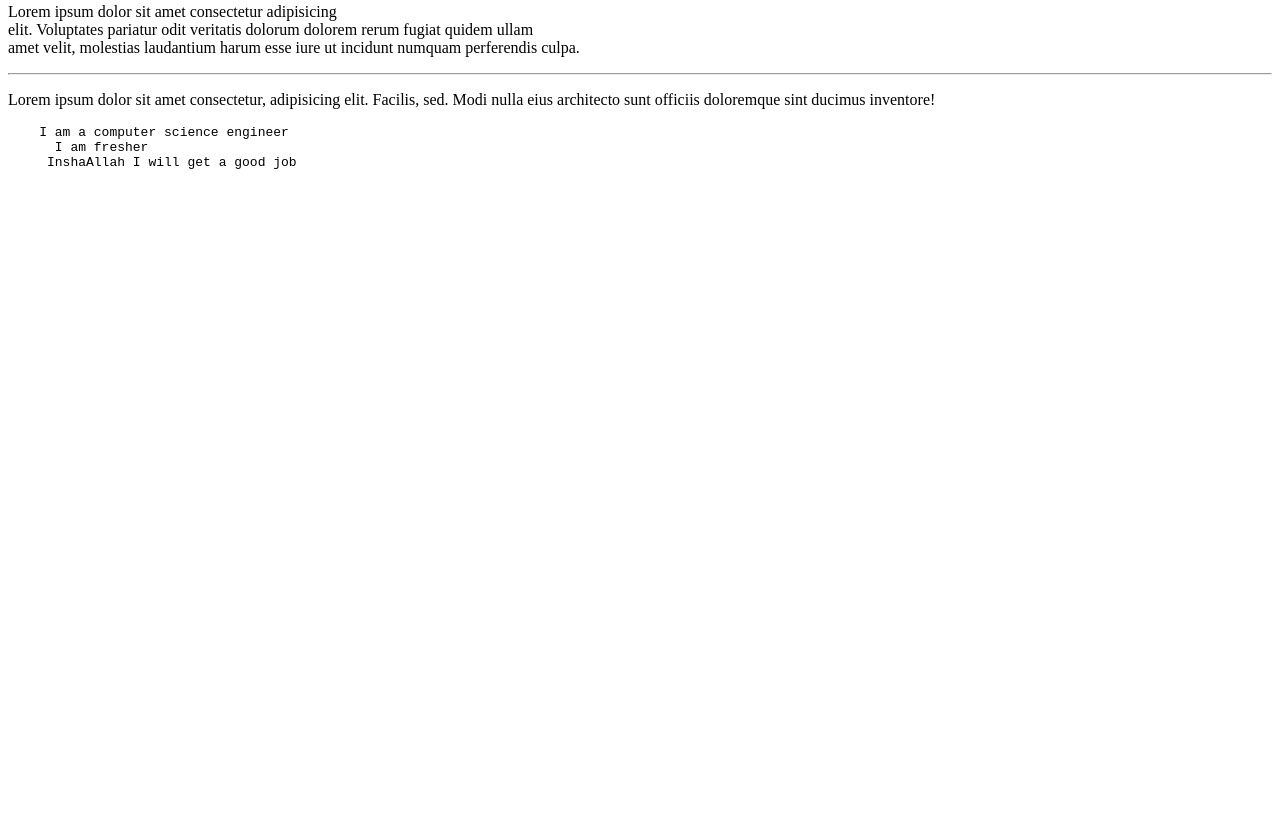
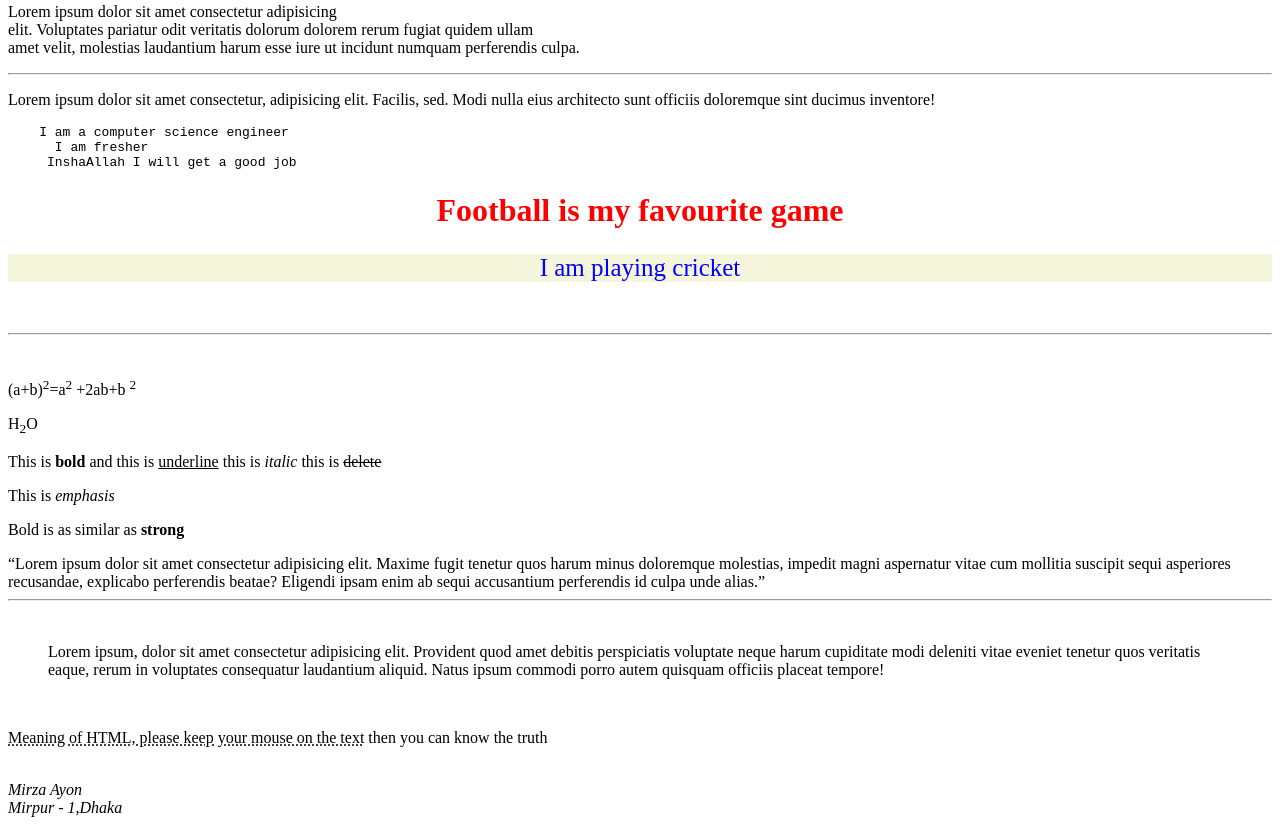
Before and after one commit to MirzaAyon/HTML-practice, a plain HTML site: page HTML Tags/index.html in a window 1280 px wide. Shown: the part 326-1151 px from the top of the page. Before the commit the page ends 800 px from the top, so only its background shows below. Drawn offline with Linux system fonts and the light colour scheme.

Commit message:
3rd commit

```diff
--- a/HTML Tags/index.html
+++ b/HTML Tags/index.html
@@ -28,4 +28,32 @@
       I am fresher
      InshaAllah I will get a good job
 </pre>
+<h1 style="text-align: center; color: red;">Football is my favourite game</h1>
+<p style="text-align: center; color: blue; background-color: beige; font-size: 25px;">
+    I am playing cricket
+</p>
+<br>
+<hr>
+<br>
+<p>(a+b)<sup>2</sup>=a<sup>2</sup> +2ab+b <sup>2</sup></p> <!-- this is called html formating-->
+<p>H<sub>2</sub>O</p>
+<p>This is <b>bold</b> and this is  <u>underline</u> this is <i>italic</i> this is <del>delete</del></p>
+<p>This is <em>emphasis</em></p> <!-- emphasis is as italic-->
+<p>Bold is as similar as <strong>strong</strong></p>
+<q>Lorem ipsum dolor sit amet consectetur adipisicing elit. Maxime fugit tenetur quos harum minus doloremque molestias, impedit magni aspernatur vitae cum mollitia suscipit sequi asperiores recusandae, explicabo perferendis beatae? Eligendi ipsam enim ab sequi accusantium perferendis id culpa unde alias.</q>
+<br>
+<hr>
+<br>
+<blockquote cite="www.facebook.com">
+    Lorem ipsum, dolor sit amet consectetur adipisicing elit. Provident quod amet debitis perspiciatis voluptate neque harum cupiditate modi deleniti vitae eveniet tenetur quos veritatis eaque, rerum in voluptates consequatur laudantium aliquid. Natus ipsum commodi porro autem quisquam officiis placeat tempore!
+</blockquote>
+<br>
+<p><abbr title="Hyper text markup language">Meaning of HTML, please keep your mouse on the text</abbr> then you can know the truth</p>
+<br>
+<address>
+    Mirza Ayon
+    <br>
+    Mirpur - 1,Dhaka
+</address>
+
 </html>
```
